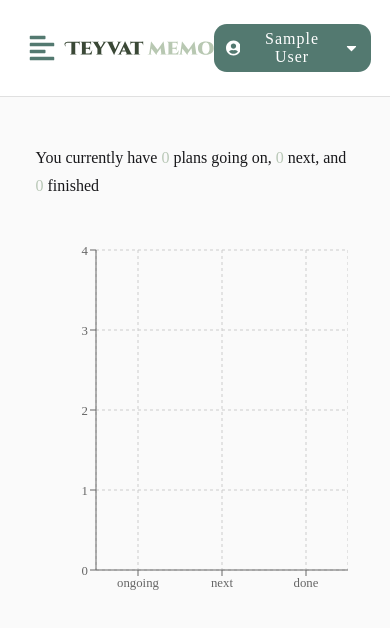
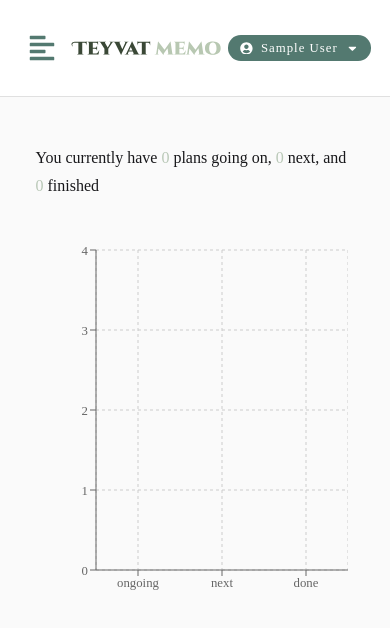
Before and after one commit to JocyC/Teyvat-Memo, a React (Create React App) app: page / in a window 390 px wide. Shown: the top 628 px of the page. Built offline with nearby package versions, Linux system fonts and the light colour scheme; sample sign-in values are in the browser's storage.

Commit message:
fixed bugs on calculation component, further improved display on mobile

```diff
--- a/src/components/Calculation.js
+++ b/src/components/Calculation.js
@@ -42,20 +42,20 @@ const Calculation = ({ name, totalCost }) => {
       return { ...acc, [name]: count };
     }, {}),
   ];
+
   const { ascendLow, ascendHigh, constellation } = totalCost;
   // cost of constellation if there is saving plan
-  const consCost =
-    constellation == 0 || !constellation
-      ? (constellation + 1) * 80 * 160
-      : constellation;
+  const totalCons = constellation ? constellation + 1 : 0;
+  const consCost = totalCons === 0 ? 0 : totalCons * 80 * 160;
   // cost of ascension if there is farming plan
   const ascendCost = costList.slice(ascendLow, ascendHigh);
   const asCostList = getUniqueValues(ascendCost);
-  const asCostIniTotal = asCostList.reduce((acc, curr) => {
+  const asCostInitial = asCostList.reduce((acc, curr) => {
     acc[curr] = 0;
     return acc;
   }, {});
-  const asCostTotal = ascendCost.reduce((acc, curr) => {
+  const asCostTotal = ascendCost.reduce(
+    (acc, curr) => {
       asCostList.forEach((item) => {
         if (curr[item]) {
           acc[item] = acc[item] + curr[item];
@@ -63,24 +63,24 @@ const Calculation = ({ name, totalCost }) => {
         acc[item] = acc[item];
       });
       return acc;
-  }, asCostIniTotal);
+    },
+    { ...asCostInitial }
+  );
 
   return (
     <Wrapper className="calculation">
       <div className="form container">
-        {consCost && (
         <div className="info">
           <div className="info-title">
             Estimated <span>primos</span> needed
           </div>
           <div className="info-content">{consCost}</div>
         </div>
-        )}
-        {ascendCost && (
+
         <div className="info">
           <div className="info-title">Ascension materials :</div>
           {asCostList.map((item, index) => {
-              const value = asCostTotal[item];
+            const value = ascendHigh ? asCostTotal[item] : asCostInitial[item];
             return (
               <div className="info-content" key={index}>
                 {item} : {value}
@@ -88,7 +88,6 @@ const Calculation = ({ name, totalCost }) => {
             );
           })}
         </div>
-        )}
       </div>
       <img src={cover1} alt={name} />
     </Wrapper>
--- a/src/components/Navbar.js
+++ b/src/components/Navbar.js
@@ -32,7 +32,7 @@ const Navbar = () => {
         </div>
         <div className="btn-container">
           <button
-            className="btn"
+            className="btn user-btn"
             type="button"
             onClick={() => {
               setShowDropdown(!showDropdown);
@@ -43,13 +43,6 @@ const Navbar = () => {
             <FaCaretDown />
           </button>
           <div className={showDropdown ? "dropdown show-dropdown" : "dropdown"}>
-            {/* <button
-              className="dropdown-btn"
-              type="button"
-
-            >
-              logout
-            </button> */}
             <Link
               to="/register"
               className="dropdown-btn"
@@ -109,6 +102,7 @@ const Wrapper = styled.nav`
     gap: 0 0.5rem;
     position: relative;
     box-shadow: var(--shadow-2);
+    font-size: 80%;
   }
   .dropdown {
     position: absolute;
@@ -117,10 +111,15 @@ const Wrapper = styled.nav`
     width: 100%;
     background: var(--primary-100);
     box-shadow: var(--shadow-2);
-    padding: 0.5rem;
+    padding: 0;
     text-align: center;
     visibility: hidden;
     border-radius: var(--borderRadius);
+  }
+  @media (min-width: 481px) {
+    .dropdown {
+      padding: 0.5rem;
+    }
   }
   .show-dropdown {
     visibility: visible;
@@ -129,6 +128,7 @@ const Wrapper = styled.nav`
     background: transparent;
     border: transparent;
     padding: 0;
+    margin: 1rem;
     color: var(--primary-600);
     font-size: 0.1px;
     letter-spacing: var(--letterSpacing);
--- a/src/pages/SinglePlanDetail.js
+++ b/src/pages/SinglePlanDetail.js
@@ -101,6 +101,7 @@ const Wrapper = styled.section`
   .card-container {
     max-width: 110px;
   }
+
   .page-info {
     display: grid;
     grid-template-columns: auto 1fr;
@@ -108,8 +109,15 @@ const Wrapper = styled.section`
   }
   .plan-container {
     display: grid;
-    grid-template-columns: 1fr 1fr;
-    column-gap: 1rem;
+    grid-template-rows: 1fr 1fr;
+    row-gap: 1rem;
+  }
+  @media (min-width: 481px) {
+    .plan-container {
+      grid-template-rows: 1fr;
+      grid-template-columns: 1fr 1fr;
+      column-gap: 1rem;
+    }
   }
 
   .single-plan {
```
Lines whose indentation alone changed are shown as unchanged.
